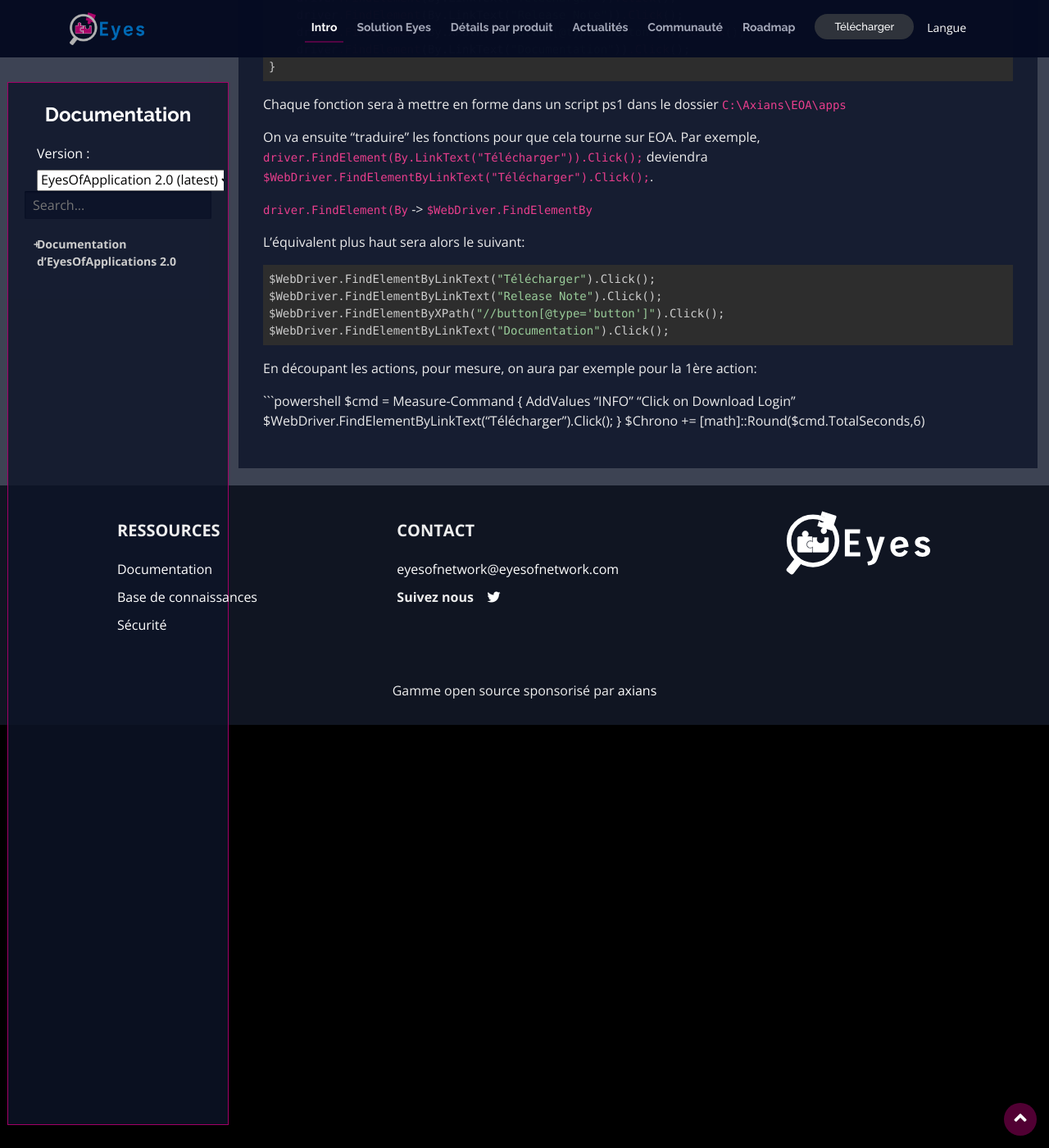
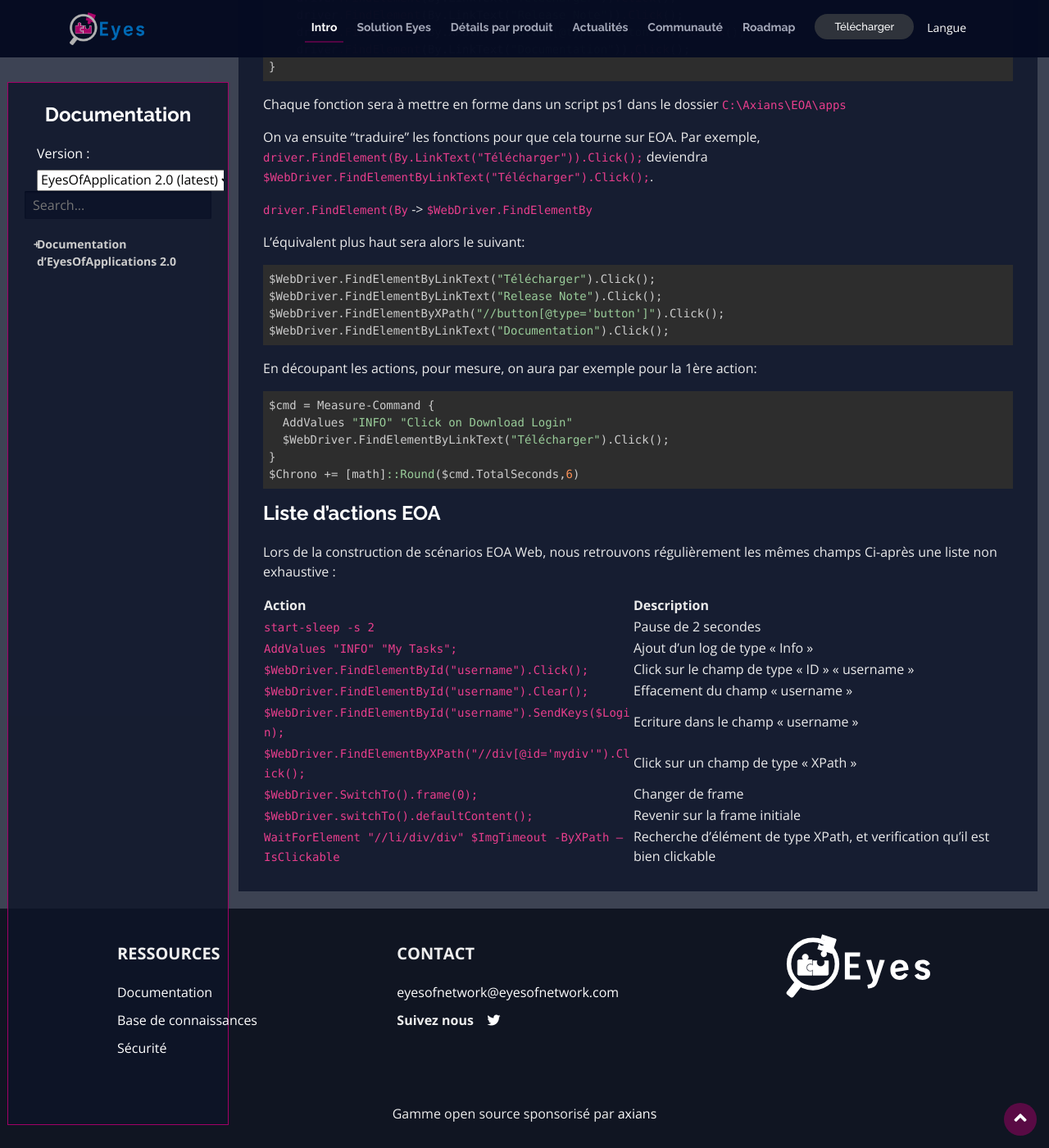
Before and after one commit to EyesOfNetworkCommunity/www.eyesofnetwork.com, a Jekyll site: the page built from _posts/docs/eoa-2-0/2020-12-12-2-0-fr.md, in a window 1280 px wide and 1400 px high, scrolled down 11320 px. Shown: the whole window at 82% size. Built offline with Jekyll 4.4.1, drawn with Linux system fonts in a browser that asks for light colours; some of the changed text lies outside the part shown.

Commit message:
Add actions
Signed-off-by: Rémi VERCHERE <remi.verchere@axians.com>

````diff
--- a/_posts/docs/eoa-2-0/2020-12-12-2-0-fr.md
+++ b/_posts/docs/eoa-2-0/2020-12-12-2-0-fr.md
@@ -11,11 +11,11 @@
 
 **⚠ Documentation en cours de rédaction ⚠**
 
-- [Prérequis](#prérequis)
-- [Installation](#installation)
-  * [EOA](#eoa)
-  * [Configuration SSH](#configuration-ssh)
-  * [Configuration d’Eyes Of Network](#configuration-d-eyes-of-network)
+- [Prérequis](#Prérequis)
+- [Installation](#Installation)
+  * [EOA](#EOA)
+  * [Configuration SSH](#Configuration-SSH)
+  * [Configuration d’Eyes Of Network](#Configuration-d-EyesOfNetwork)
   * [Selenium](#selenium)
     + [PowerShell - DotNet](#powershell---dotnet)
     + [C# Packages](#c--packages)
@@ -307,3 +307,21 @@
   $WebDriver.FindElementByLinkText("Télécharger").Click();
 }
 $Chrono += [math]::Round($cmd.TotalSeconds,6)
+```
+
+#### Liste d'actions EOA
+
+Lors de la construction de scénarios EOA Web, nous retrouvons régulièrement les mêmes champs
+Ci-après une liste non exhaustive :
+
+| Action | Description |
+|:------ |:----------- |
+| `start-sleep -s 2` | Pause de 2 secondes |
+| `AddValues "INFO" "My Tasks";` | Ajout d’un log de type « Info » |
+| `$WebDriver.FindElementById("username").Click();` | Click sur le champ de type « ID » « username » |
+| `$WebDriver.FindElementById("username").Clear();` | Effacement du champ « username » |
+| `$WebDriver.FindElementById("username").SendKeys($Login);` | Ecriture dans le champ « username » |
+| `$WebDriver.FindElementByXPath("//div[@id='mydiv'").Click();` | Click sur un champ de type « XPath » |
+| `$WebDriver.SwitchTo().frame(0);` | Changer de frame |
+| `$WebDriver.switchTo().defaultContent();` | Revenir sur la frame initiale |
+| `WaitForElement "//li/div/div" $ImgTimeout -ByXPath –IsClickable` | Recherche d’élément de type XPath, et verification qu’il est bien clickable |
````
Also changed, not shown: other parts of _posts/docs/eoa-2-0/2020-12-12-2-0-fr.md (+1 -1 lines).
